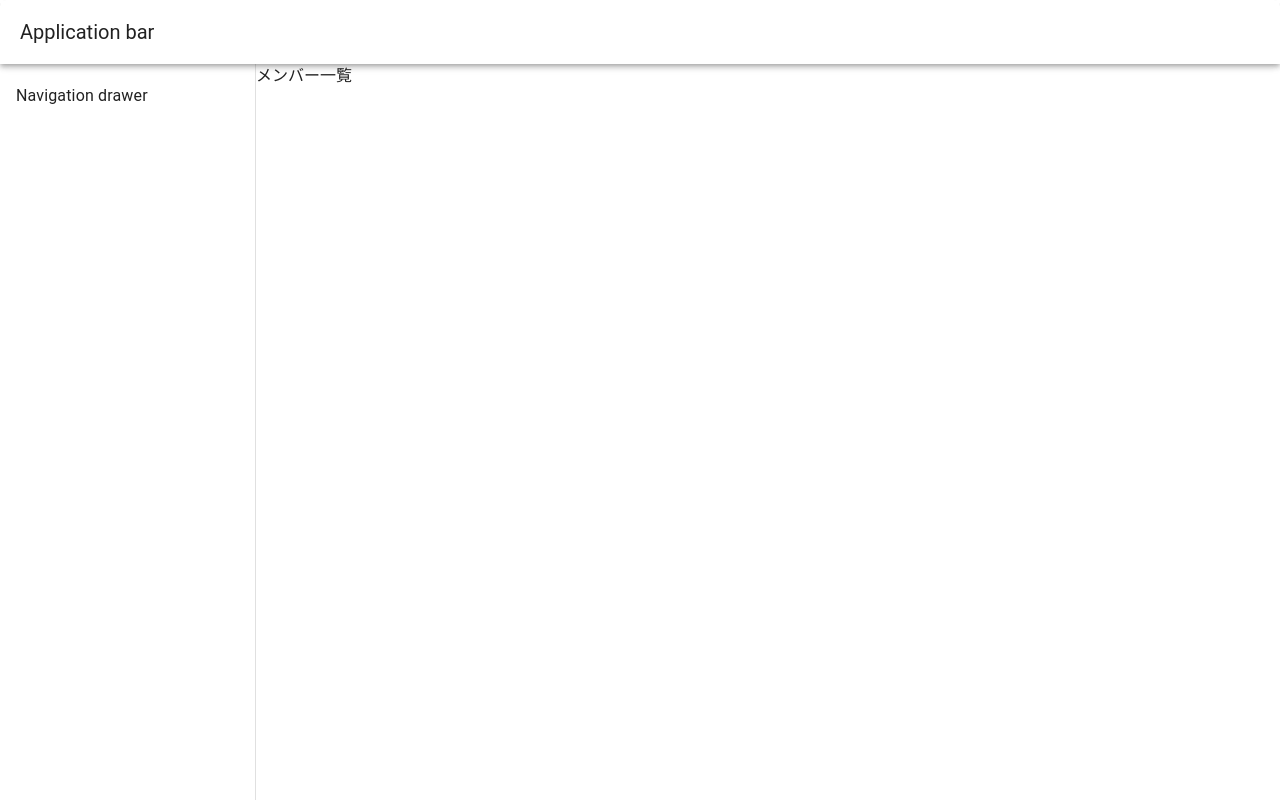
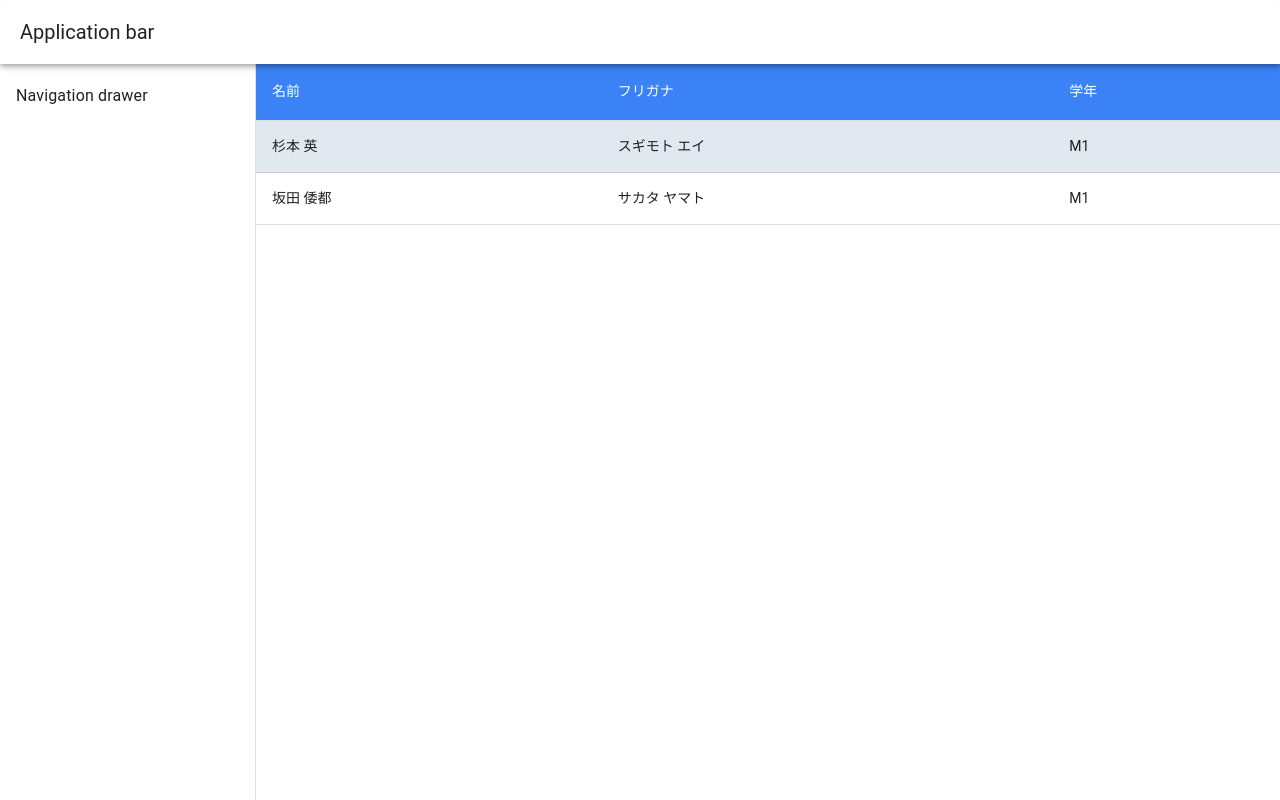
Before and after one commit to fujimotolabs/HomePage, a Vue app in the folder my-vue-app/: page /labMember in a window 1280 px wide. Built offline with nearby package versions, Linux system fonts and the light colour scheme.

Commit message:
table作成

```diff
--- /dev/null
+++ b/my-vue-app/src/type.ts
@@ -0,0 +1,31 @@
+export type Coproduct<T extends Record<keyof any, {}>> = {
+  [K in keyof T]: Record<"type", K> & T[K];
+}[keyof T];
+
+export type Individual<
+  TCoproduct extends Record<"type", keyof any>,
+  Tag extends TCoproduct["type"]
+> = Extract<TCoproduct, Record<"type", Tag>>;
+
+export type LabMember = Coproduct<{
+  Student: {
+    kanjiName: string;
+    kanaName: string;
+    grade: Grade;
+  };
+  Professor: {
+    name: string;
+  };
+}>;
+export type LabMembers = LabMember[];
+export interface Student extends Individual<LabMember, "Student"> {}
+export type Professor = Individual<LabMember, "Professor">;
+
+export enum Grade {
+  B3 = "B3",
+  B4 = "B4",
+  M1 = "M1",
+  M2 = "M2",
+  D1 = "D1",
+  D2 = "D2",
+}
--- a/my-vue-app/src/views/LabMemberContainer.vue
+++ b/my-vue-app/src/views/LabMemberContainer.vue
@@ -1,5 +1,46 @@
-<script setup lang="ts"></script>
+<script setup lang="ts">
+import { Student, Grade, LabMember, LabMembers } from "@/type";
+
+const items: LabMembers = [
+  {
+    type: "Student",
+    kanaName: "スギモト エイ",
+    kanjiName: "杉本 英",
+    grade: Grade.M1,
+  },
+  {
+    type: "Student",
+    kanaName: "サカタ ヤマト",
+    kanjiName: "坂田 倭都",
+    grade: Grade.M1,
+  },
+];
+
+const headers: { title: string; key: keyof Omit<Student, "type"> }[] = [
+  { title: "名前", key: "kanjiName" },
+  { title: "フリガナ", key: "kanaName" },
+  { title: "学年", key: "grade" },
+];
+</script>
 
 <template>
-  <p>メンバー一覧</p>
+  <v-data-table-virtual :headers="headers" :items="items">
+    <template v-slot:headers>
+      <tr class="bg-blue-500">
+        <th v-for="header in headers" :key="header.title" class="text-white">
+          {{ header.title }}
+        </th>
+      </tr>
+    </template>
+    <template v-slot:item="{ item, index }">
+      <tr
+        v-if="item.type === 'Student'"
+        :class="{ 'bg-slate-200': index % 2 == 0 }"
+      >
+        <td>{{ item.kanjiName }}</td>
+        <td>{{ item.kanaName }}</td>
+        <td>{{ item.grade }}</td>
+      </tr>
+    </template>
+  </v-data-table-virtual>
 </template>
```
